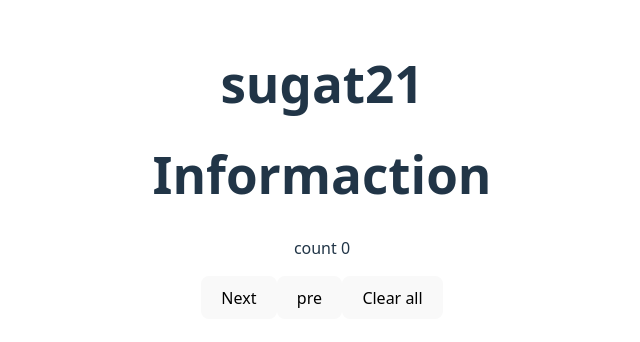
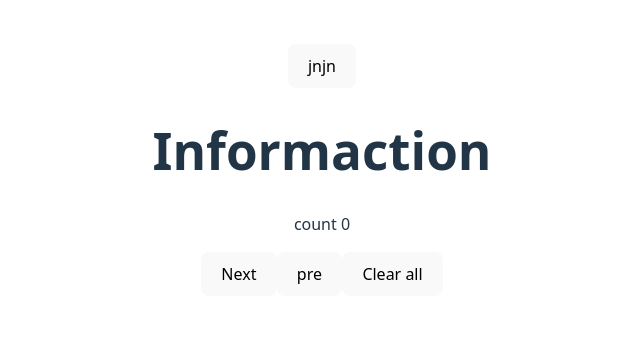
Before and after one commit to sugathub/react-learning, a React (Vite) app: page / in a window 1280 px wide. Shown: the part 230-572 px from the top of the page, without its empty margins (318-958 px from the left). Built offline with nearby package versions, Linux system fonts and the light colour scheme.

Commit message:
defalut propes use

```diff
--- a/src/App.jsx
+++ b/src/App.jsx
@@ -9,14 +9,13 @@ import { User } from './User'
 function App() {
 
 
-  let student ={
-    name:"sugat",
-    age:21,
-  }
+ const ok = (name) =>{
+  alert(name);
+ }
 
   return (
     <>
-     <User student={student}/>
+     <User student={ok}/>
 
       <Hidd />
 
--- a/src/User.jsx
+++ b/src/User.jsx
@@ -1,9 +1,11 @@
-import React from 'react'
+import React, { useState } from 'react'
 
-export const User = ({student}) => {
+export const User = ({student ="okok"}) => {
+  const [name,setName]=useState("no name");
+
   return (
     <>
-    <h1>{student.name}{student.age}</h1>
+    <button onClick={() => student(name)}>jnjn</button>
 
     </>
   )
```
Also changed, not shown: src/Toggle.jsx (+6 -6 lines).
